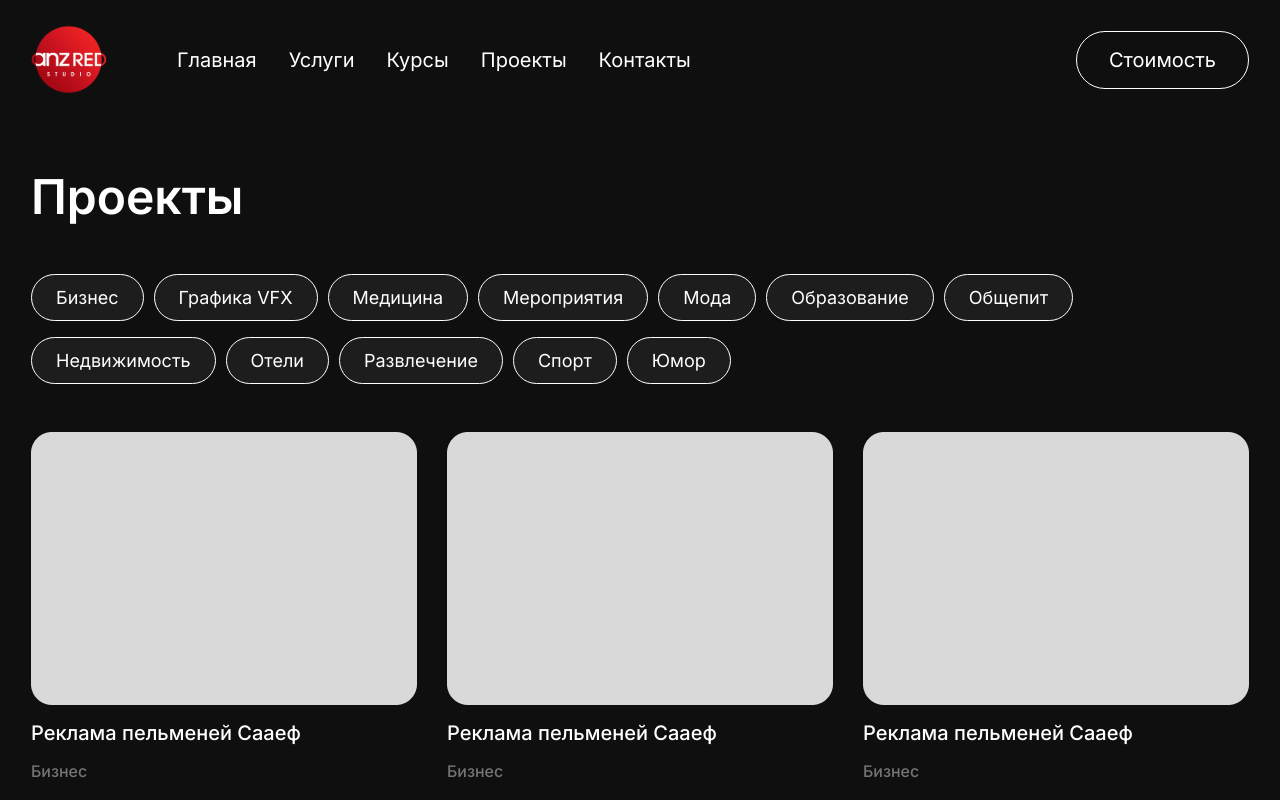
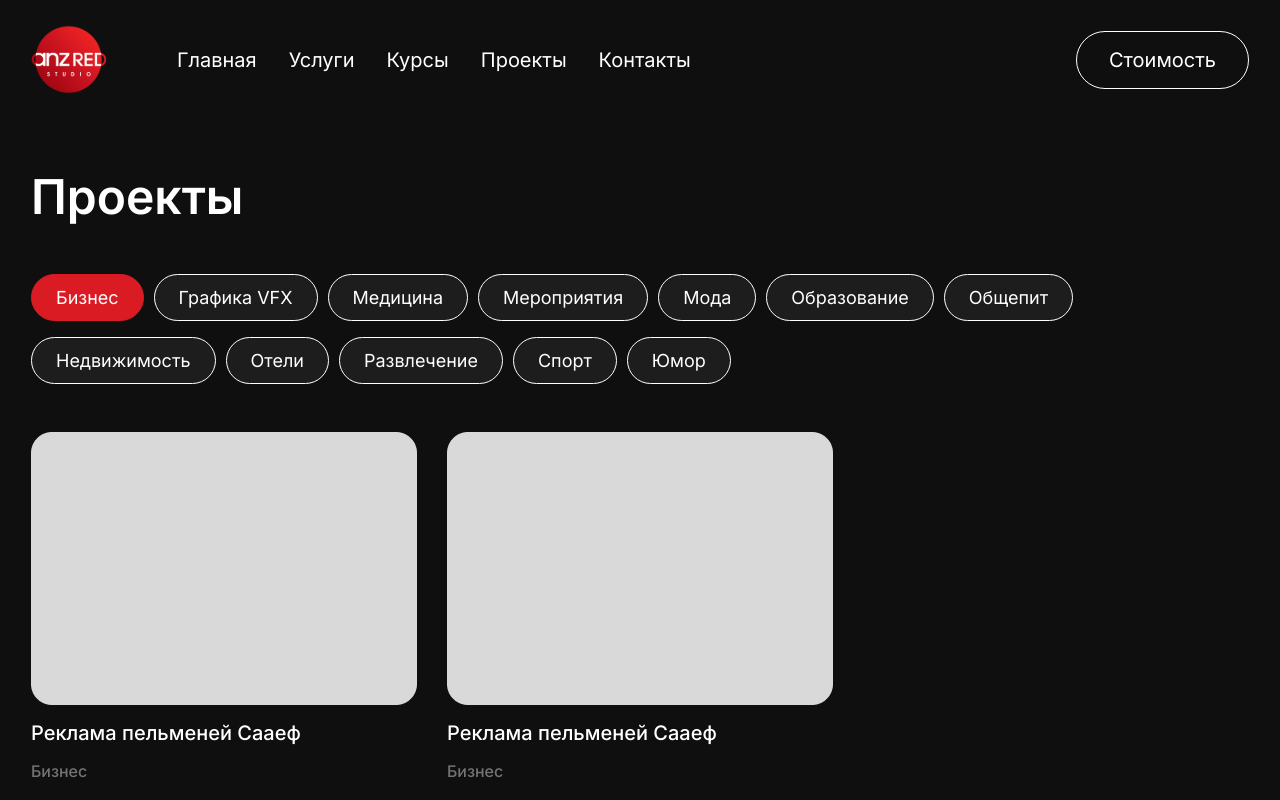
Before and after one commit to tmrkev/Anzored, a React (Create React App) app in the folder anzred/: page /projects in a window 1280 px wide. Shown: the top 800 px of the page. Built offline with nearby package versions, Linux system fonts and the light colour scheme.

Commit message:
added filter

```diff
--- a/anzred/src/components/Modal_all_training_prog.jsx
+++ b/anzred/src/components/Modal_all_training_prog.jsx
@@ -1,6 +1,7 @@
+import React, { useState } from "react";
 import ProjectSecButton from "./Project_sec_buttons";
 
-function ProjectSecButtonsRow() {
+function ProjectSecButtonsRow({ activeFilter, onFilterChange }) {
 
     const project_sec_buttonsData = [
         { id: 1, text: 'Монтажное мастерство' },
@@ -14,7 +15,12 @@ function ProjectSecButtonsRow() {
     return (
         <div className="project_sec_buttons_row">
             {project_sec_buttonsData.map((buttonData) => (
-                <ProjectSecButton key={buttonData.id} project_button_data={buttonData} />
+                <ProjectSecButton
+                    key={buttonData.id}
+                    project_button_data={buttonData}
+                    isActive={activeFilter === buttonData.text}
+                    onClick={() => onFilterChange(buttonData.text)}
+                />
             ))}
         </div>
     )
@@ -22,6 +28,8 @@ function ProjectSecButtonsRow() {
 }
 
 function Modal_all_training_programs () {
+    const [activeFilter, setActiveFilter] = useState('Монтажное мастерство');
+
     return (
         <div className="modal_all_training_programs">
             <div className="modal_content">
@@ -29,11 +37,13 @@ function Modal_all_training_programs () {
                     Все программы обучения
                 </div>
                 <div className="programs_list">
-                    <ProjectSecButtonsRow />
+                    <ProjectSecButtonsRow activeFilter={activeFilter} onFilterChange={setActiveFilter} />
                 </div>
             </div>
         </div>
     )
 }
 
+
+
 export default Modal_all_training_programs;
--- a/anzred/src/components/Project_sec_buttons.jsx
+++ b/anzred/src/components/Project_sec_buttons.jsx
@@ -1,6 +1,13 @@
-function ProjectSecButton({ project_button_data }) {
+function ProjectSecButton({ project_button_data, isActive, onClick }) {
     return (
-        <a href="#" className="proj_sec_button">
+        <a
+            href="#"
+            className={`proj_sec_button ${isActive ? 'active' : ''}`}
+            onClick={(e) => {
+                e.preventDefault();
+                if (onClick) onClick();
+            }}
+        >
            {project_button_data.text}
         </a>
     )
--- a/anzred/src/components/projects_hero_section.jsx
+++ b/anzred/src/components/projects_hero_section.jsx
@@ -1,11 +1,12 @@
+import React, { useState } from "react";
 import ProjectSecButton from "./Project_sec_buttons";
 import CaseItem from "./Case__item";
 import temporaryImage from '../img/temporary_image.png';
 
 
-function ProjectSecButtonsRow() {
+function ProjectSecButtonsRow({ activeFilter, onFilterChange }) {
 
-    const project_sec_buttonsData = [
+    const projectSecButtonsData = [
         { id: 1, text: 'Бизнес' },
         { id: 2, text: 'Графика VFX' },
         { id: 3, text: 'Медицина' },
@@ -22,36 +23,52 @@ function ProjectSecButtonsRow() {
 
     return (
         <div className="project_sec_buttons_row">
-            {project_sec_buttonsData.map((buttonData) => (
-                <ProjectSecButton key={buttonData.id} project_button_data={buttonData} />
+            {projectSecButtonsData.map((buttonData) => (
+                <ProjectSecButton
+                    key={buttonData.id}
+                    project_button_data={buttonData}
+                    isActive={activeFilter === buttonData.text}
+                    onClick={() => onFilterChange(buttonData.text)}
+                />
             ))}
         </div>
     )
 
 }
 
-function CasesSection() {
+function CasesSection({ activeFilter }) {
     const casesData = [
         { id: 1, image: temporaryImage, title: 'Реклама пельменей Сааеф', description: 'Бизнес' },
         { id: 2, image: temporaryImage, title: 'Реклама пельменей Сааеф', description: 'Бизнес' },
-        { id: 3, image: temporaryImage, title: 'Реклама пельменей Сааеф', description: 'Бизнес' },
-        { id: 4, image: temporaryImage, title: 'Реклама пельменей Сааеф', description: 'Бизнес' },
-        { id: 5, image: temporaryImage, title: 'Реклама пельменей Сааеф', description: 'Бизнес' },
-        { id: 6, image: temporaryImage, title: 'Реклама пельменей Сааеф', description: 'Бизнес' },
-        { id: 7, image: temporaryImage, title: 'Реклама пельменей Сааеф', description: 'Бизнес' },
-        { id: 8, image: temporaryImage, title: 'Реклама пельменей Сааеф', description: 'Бизнес' },
-        { id: 9, image: temporaryImage, title: 'Реклама пельменей Сааеф', description: 'Бизнес' },
-        { id: 10, image: temporaryImage, title: 'Реклама пельменей Сааеф', description: 'Бизнес' },
-        { id: 11, image: temporaryImage, title: 'Реклама пельменей Сааеф', description: 'Бизнес' },
-        { id: 12, image: temporaryImage, title: 'Реклама пельменей Сааеф', description: 'Бизнес' },
-        { id: 13, image: temporaryImage, title: 'Реклама пельменей Сааеф', description: 'Бизнес' },
-        { id: 14, image: temporaryImage, title: 'Реклама пельменей Сааеф', description: 'Бизнес' },
-        { id: 15, image: temporaryImage, title: 'Реклама пельменей Сааеф', description: 'Бизнес' },
+        { id: 3, image: temporaryImage, title: 'Реклама пельменей Сааеф', description: 'Графика VFX' },
+        { id: 4, image: temporaryImage, title: 'Реклама пельменей Сааеф', description: 'Графика VFX' },
+        { id: 5, image: temporaryImage, title: 'Реклама пельменей Сааеф', description: 'Графика VFX' },
+        { id: 6, image: temporaryImage, title: 'Реклама пельменей Сааеф', description: 'Медицина' },
+        { id: 7, image: temporaryImage, title: 'Реклама пельменей Сааеф', description: 'Медицина' },
+        { id: 8, image: temporaryImage, title: 'Реклама пельменей Сааеф', description: 'Мероприятия' },
+        { id: 9, image: temporaryImage, title: 'Реклама пельменей Сааеф', description: 'Мероприятия' },
+        { id: 10, image: temporaryImage, title: 'Реклама пельменей Сааеф', description: 'Мероприятия' },
+        { id: 11, image: temporaryImage, title: 'Реклама пельменей Сааеф', description: 'Мероприятия' },
+        { id: 12, image: temporaryImage, title: 'Реклама пельменей Сааеф', description: 'Мода' },
+        { id: 13, image: temporaryImage, title: 'Реклама пельменей Сааеф', description: 'Образование' },
+        { id: 14, image: temporaryImage, title: 'Реклама пельменей Сааеф', description: 'Общепит' },
+        { id: 15, image: temporaryImage, title: 'Реклама пельменей Сааеф', description: 'Недвижимость' },
+        { id: 16, image: temporaryImage, title: 'Реклама пельменей Сааеф', description: 'Недвижимость' },
+        { id: 17, image: temporaryImage, title: 'Реклама пельменей Сааеф', description: 'Отели' },
+        { id: 18, image: temporaryImage, title: 'Реклама пельменей Сааеф', description: 'Отели' },
+        { id: 19, image: temporaryImage, title: 'Реклама пельменей Сааеф', description: 'Отели' },
+        { id: 20, image: temporaryImage, title: 'Реклама пельменей Сааеф', description: 'Развлечение' },
+        { id: 21, image: temporaryImage, title: 'Реклама пельменей Сааеф', description: 'Спорт' },
+        { id: 22, image: temporaryImage, title: 'Реклама пельменей Сааеф', description: 'Юмор' },
     ];
+
+    const filteredCases = activeFilter === 'Все проекты'
+        ? casesData
+        : casesData.filter(c => c.description === activeFilter);
 
     return (
         <div className="cases_list">
-            {casesData.map((caseData) => (
+            {filteredCases.map((caseData) => (
                 <CaseItem key={caseData.id} caseData={caseData} />
             ))}
         </div>
@@ -60,6 +77,7 @@ function CasesSection() {
 
 
 function ProjectsHeroSection() {
+    const [activeFilter, setActiveFilter] = useState('Бизнес');
 
     return (
         <section className="projects_hero_section">
@@ -67,11 +85,20 @@ function ProjectsHeroSection() {
                 <div className="content">
                     <h2 style={{ marginTop: '48px' }} className="top_text_section4">Проекты</h2>
                     <div className="projects_sections">
-                        <ProjectSecButtonsRow />
+                        <ProjectSecButtonsRow activeFilter={activeFilter} onFilterChange={setActiveFilter} />
                         <div className="cases_setion">
-                            <CasesSection />
+                            <CasesSection activeFilter={activeFilter} />
                             <div className="button_all_projects" style={{ marginBottom: '150px' }}>
-                                <a href="#" className="all_projects_text">Все проекты</a>
+                                <a
+                                    href="#"
+                                    className="all_projects_text"
+                                    onClick={(e) => {
+                                        e.preventDefault();
+                                        setActiveFilter('Все проекты');
+                                    }}
+                                >
+                                    Все проекты
+                                </a>
                             </div>
                         </div>
                     </div>
--- a/anzred/src/global.css
+++ b/anzred/src/global.css
@@ -681,6 +681,11 @@ header {
     cursor: pointer;
 }
 
+.proj_sec_button.active {
+    background: #DB1B23;
+    border-color: #DB1B23;
+}
+
 .modal_title {
     color: #FFF;
     font-family: Inter;
```
